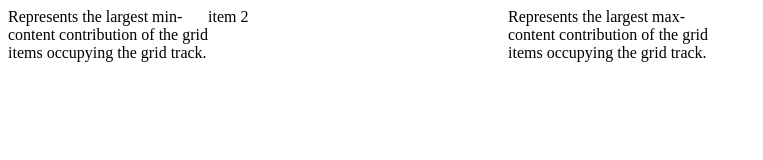
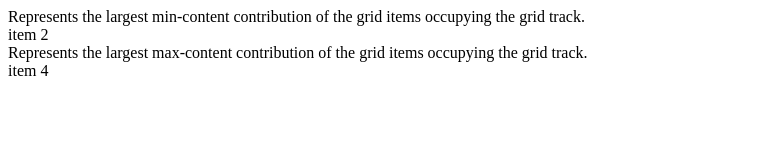
Before and after one commit to RinatMullayanov/css-grid-layout, a website: page src/index.html in a window 1280 px wide. Shown: the whole page, without its empty margins (0-763 px from the left). Drawn offline with Linux system fonts and the light colour scheme.

Commit message:
sample of use named lines

```diff
--- a/src/css/style.css
+++ b/src/css/style.css
@@ -2,5 +2,5 @@
   display: grid;
 
   /*property for columns*/
-  grid-template-columns: 200px minmax(100px, 300px) 200px;
+  grid-template-columns: (first) 100px (main) 200px (right) 300px (right2) 150px (last);
 }
--- a/src/index.html
+++ b/src/index.html
@@ -17,6 +17,9 @@
     <div class="grid-item grid-item3">
        Represents the largest max-content contribution of the grid items occupying the grid track.
     </div>
+    <div class="grid-item grid-item4">
+       item 4
+    </div>
   </div>
 </body>
 </html>
```
